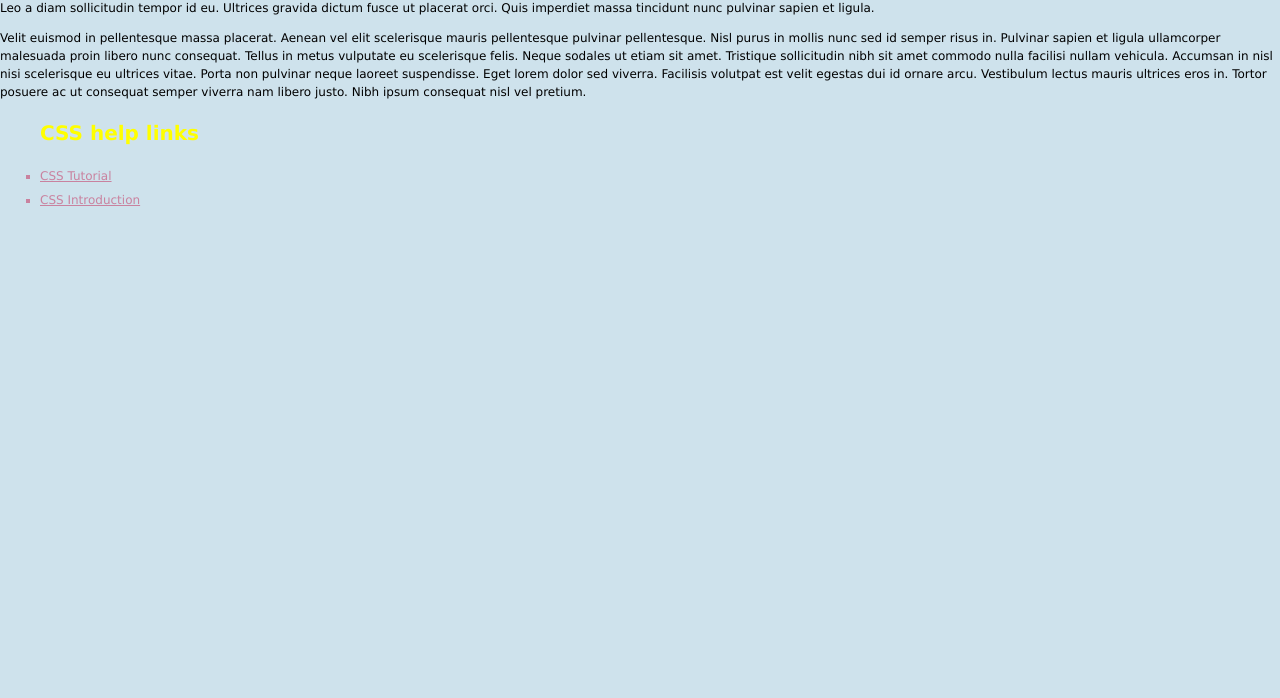
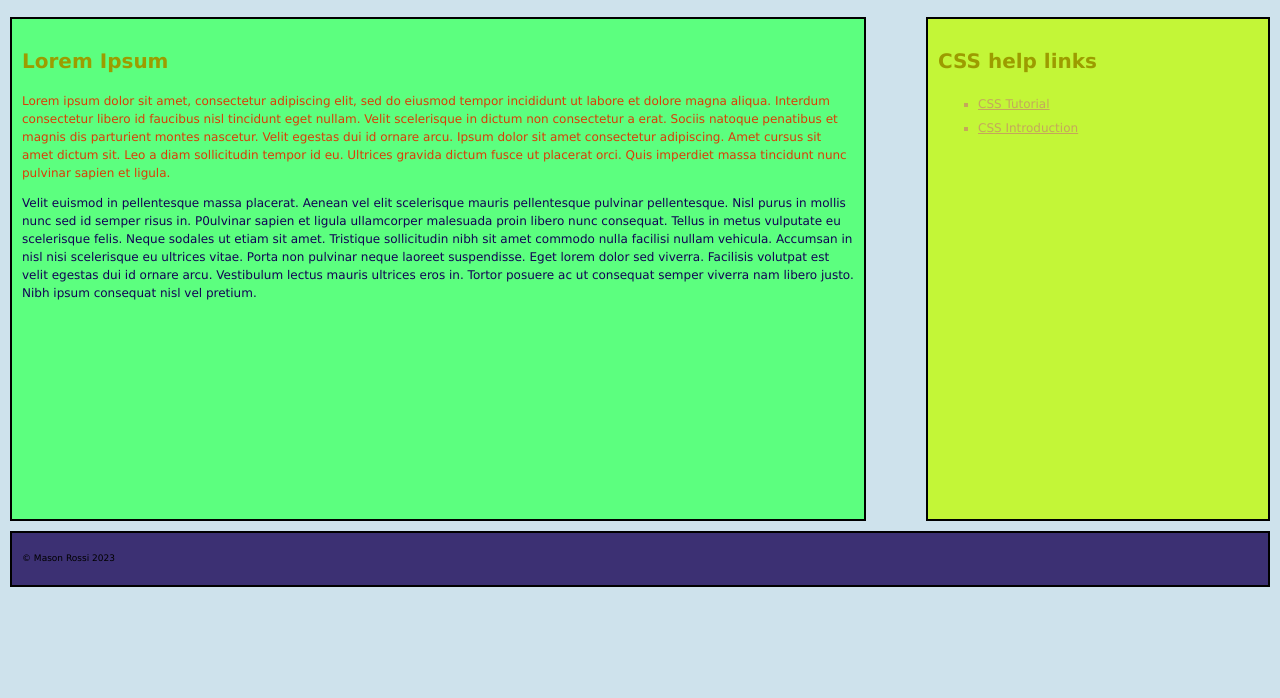
Before and after one commit to MasonRossi/in-class-1, a plain HTML site: page index.html in a window 1280 px wide. Shown: the part 122-820 px from the top of the page. Drawn offline with Linux system fonts and the light colour scheme.

Commit message:
in-class-1

```diff
--- a/css/styles.css
+++ b/css/styles.css
@@ -1,12 +1,60 @@
 /*Mason Rossi 2880770*/
-body{
+body {
     font: normal normal normal 12px/1.5 Verdana, Arial, helvetica, sans-serif;
     height: 100vh;
     width: 100vw;
     background-color: hsla(200, 45%, 81%, 0.7);
 }
-h2{
-    color: yellow;
+
+h2 {
+    color: rgb(156, 156, 0);
     font-size: 20px;
 
 }
+
+header {
+    background-color: hsl(300, 50%, 50%);
+}
+
+main {
+    float: left;
+    width: 65vw;
+    background-color: hsl(133, 100%, 68%);
+    height: 60vh;
+
+}
+
+aside {
+    float: right;
+    width: 25vw;
+    background-color: hsl(76, 91%, 59%);
+    height: 60vh;
+}
+
+footer {
+    clear: both;
+    background-color: hsl(251, 41%, 32%);
+
+}
+
+.structural {
+    margin: 10px;
+    padding: 10px;
+    border: 2px solid black;
+}
+
+#para1 {
+    color: rgb(219, 60, 7);
+}
+
+#para2 {
+    color: rgb(17, 2, 85);
+}
+
+a:hover {
+    color: #f09;
+}
+
+footer p {
+    font-size: .75em;
+}
--- a/index.html
+++ b/index.html
@@ -1,8 +1,9 @@
-<!--Mason Rossi-->
+<!--Mason Rossi 2880770-->
 <!--Mrossi0770@conestogac.on.ca-->
 <!--https://github.com/MasonRossi/in-class-1.git-->
 <!DOCTYPE html>
 <html lang="en">
+
 <head>
     <meta charset="UTF-8">
     <meta name="viewport" content="width=device-width, initial-scale=1.0">
@@ -10,29 +11,57 @@
     <link rel="Stylesheet" type="text/css" href="css/styles.css">
     <title>In Class Project 1</title>
     <style>
-    ul{
+        ul {
             list-style-type: square;
         }
-    li{
+
+        li {
             line-height: 1.5rem;
-        color: rgba(200, 90, 127, 0.7);
+            color: rgba(200, 90, 127, 0.5);
         }
-    a{
-        color: rgba(200, 90, 127, 0.7);
+
+        a {
+            color: rgba(200, 90, 127, 0.5);
         }
     </style>
 </head>
+
 <body>
+    <header class="structural">
         <!--On page Header-->
         <h1 style="color: blueviolet;font-size: 30px;">My first in class project</h1>
+    </header>
+    <main class="structural">
+        <h2>Lorem Ipsum</h2>
         <!--Paragraph 1-->
-    <p>Lorem ipsum dolor sit amet, consectetur adipiscing elit, sed do eiusmod tempor incididunt ut labore et dolore magna aliqua. Interdum consectetur libero id faucibus nisl tincidunt eget nullam. Velit scelerisque in dictum non consectetur a erat. Sociis natoque penatibus et magnis dis parturient montes nascetur. Velit egestas dui id ornare arcu. Ipsum dolor sit amet consectetur adipiscing. Amet cursus sit amet dictum sit. Leo a diam sollicitudin tempor id eu. Ultrices gravida dictum fusce ut placerat orci. Quis imperdiet massa tincidunt nunc pulvinar sapien et ligula.</p>
+        <p id="para1">Lorem ipsum dolor sit amet, consectetur adipiscing elit, sed do eiusmod tempor incididunt ut
+            labore et dolore
+            magna aliqua. Interdum consectetur libero id faucibus nisl tincidunt eget nullam. Velit scelerisque in
+            dictum non consectetur a erat. Sociis natoque penatibus et magnis dis parturient montes nascetur. Velit
+            egestas dui id ornare arcu. Ipsum dolor sit amet consectetur adipiscing. Amet cursus sit amet dictum sit.
+            Leo a diam sollicitudin tempor id eu. Ultrices gravida dictum fusce ut placerat orci. Quis imperdiet massa
+            tincidunt nunc pulvinar sapien et ligula.</p>
         <!--Paragraph 2-->
-    <p>Velit euismod in pellentesque massa placerat. Aenean vel elit scelerisque mauris pellentesque pulvinar pellentesque. Nisl purus in mollis nunc sed id semper risus in. Pulvinar sapien et ligula ullamcorper malesuada proin libero nunc consequat. Tellus in metus vulputate eu scelerisque felis. Neque sodales ut etiam sit amet. Tristique sollicitudin nibh sit amet commodo nulla facilisi nullam vehicula. Accumsan in nisl nisi scelerisque eu ultrices vitae. Porta non pulvinar neque laoreet suspendisse. Eget lorem dolor sed viverra. Facilisis volutpat est velit egestas dui id ornare arcu. Vestibulum lectus mauris ultrices eros in. Tortor posuere ac ut consequat semper viverra nam libero justo. Nibh ipsum consequat nisl vel pretium.</p>
+        <p id="para2">Velit euismod in pellentesque massa placerat. Aenean vel elit scelerisque mauris pellentesque
+            pulvinar
+            pellentesque. Nisl purus in mollis nunc sed id semper risus in. P0ulvinar sapien et ligula ullamcorper
+            malesuada proin libero nunc consequat. Tellus in metus vulputate eu scelerisque felis. Neque sodales ut
+            etiam sit amet. Tristique sollicitudin nibh sit amet commodo nulla facilisi nullam vehicula. Accumsan in
+            nisl nisi scelerisque eu ultrices vitae. Porta non pulvinar neque laoreet suspendisse. Eget lorem dolor sed
+            viverra. Facilisis volutpat est velit egestas dui id ornare arcu. Vestibulum lectus mauris ultrices eros in.
+            Tortor posuere ac ut consequat semper viverra nam libero justo. Nibh ipsum consequat nisl vel pretium.</p>
+    </main>
+    <aside class="structural">
+        <!--help links-->
+        <h2>CSS help links</h2>
         <ul>
-        <h2>CSS help links</h2>
             <li><a href="https://www.w3schools.com/css/">CSS Tutorial</a></li>
             <li><a href="https://www.w3schools.com/css/css_intro.asp">CSS Introduction</a></li>
         </ul>
+    </aside>
+    <footer class="structural">
+        <p>&copy; Mason Rossi 2023</p>
+    </footer>
 </body>
+
 </html>
```
Lines whose indentation alone changed are shown as unchanged.
